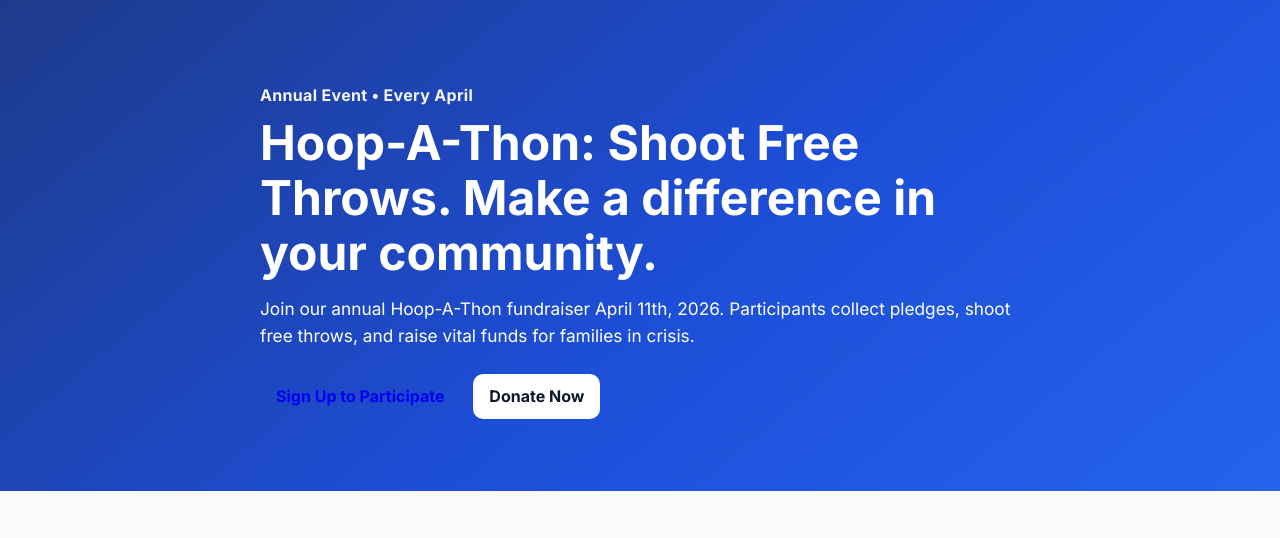
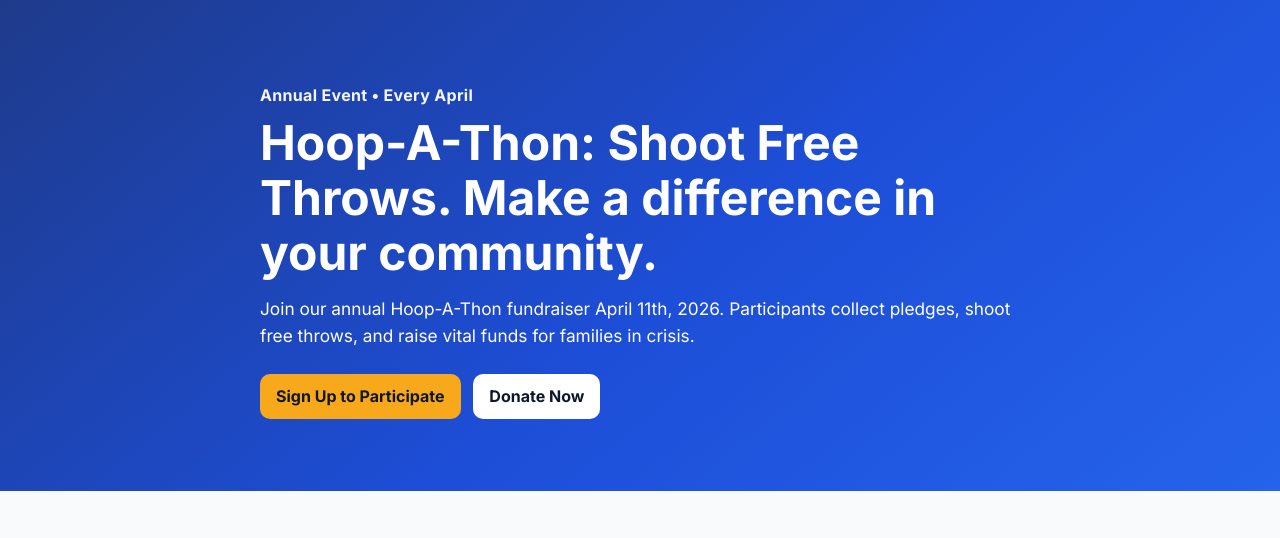
Before and after one commit to mcolley14/HoopAThonWeb, a plain HTML site: page index.html in a window 1280 px wide. Shown: the part 60-598 px from the top of the page. Drawn offline with nearby package versions, Linux system fonts and the light colour scheme; no server answers.

Commit message:
Add rotary button styles to styles.css

```diff
--- a/styles.css
+++ b/styles.css
@@ -213,6 +213,16 @@ select:focus {
   background: var(--primary-dark);
 }
 
+.btn-rotary {
+  background: #f7a81b;
+  color: #0f172a;
+}
+
+.btn-rotary:hover,
+.btn-rotary:focus-visible {
+  background: #e59810;
+}
+
 .btn-secondary {
   background: #fff;
   color: #0f172a;
```
